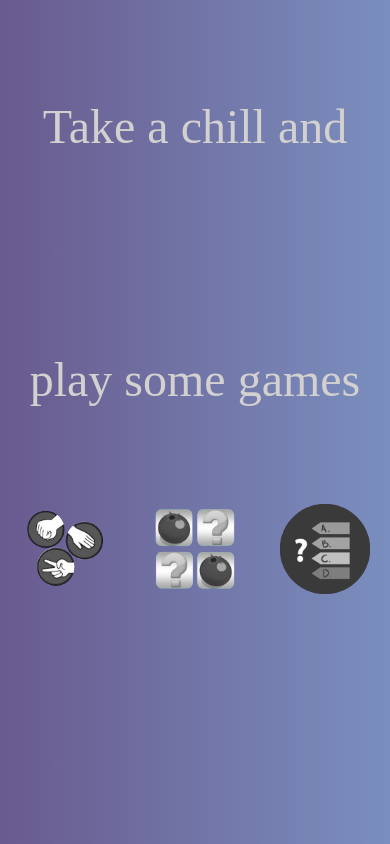
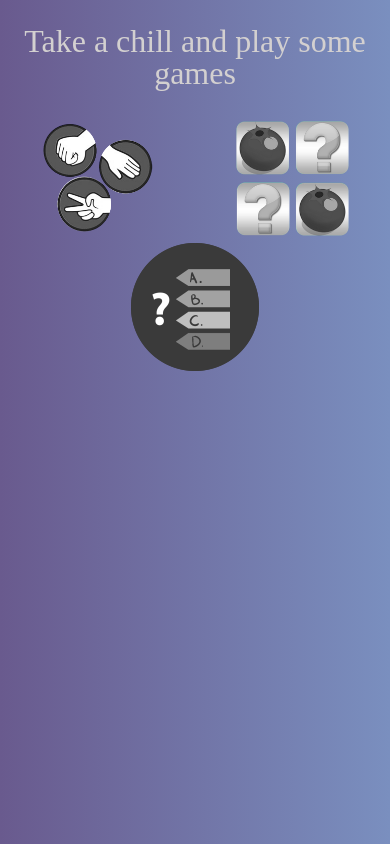
Before and after one commit to dulko-dev/RockPaper, a React app: page / in a window 390 px wide. Built offline with nearby package versions, Linux system fonts and the light colour scheme.

Commit message:
rwd for main page

```diff
--- a/src/components/App.js
+++ b/src/components/App.js
@@ -1,22 +1,22 @@
 import React from "react";
 import { Link } from "react-router-dom";
-import spock from "../assets/bg/rockPaper-bg.png";
-import simpsons from "../assets/bg/memory-bg.png";
+import rockPaper from "../assets/bg/rockPaper-bg.png";
+import memory from "../assets/bg/memory-bg.png";
 import quiz from "../assets/bg/quiz-bg.png";
 
 function App() {
   return (
     <div className="app">
-      <h2 className='app__title'>Take a chill and play some games</h2>
+      <h2 className="app__title">Take a chill and play some games</h2>
       <div className="app__container">
         <Link to="/rock" className="app__rock app__all">
-          <img src={spock} style={{ width: "100%" }} />
+          <img src={rockPaper} alt="rock paper scissors game" />
         </Link>
         <Link to="/memory" className="app__memory app__all">
-          <img src={simpsons} style={{ width: "100%" }} />
+          <img src={memory} alt="memory game" />
         </Link>
         <Link to="/quiz" className="app__quiz app__all">
-          <img src={quiz} style={{ width: "100%" }} />
+          <img src={quiz} alt="quiz game" />
         </Link>
       </div>
     </div>
--- a/src/components/AppContex.js
+++ b/src/components/AppContex.js
@@ -21,7 +21,6 @@ export const AppProvider = (props) => {
         name: [userName, setUserName],
         question: [questions, setQuestions],
         quizResult: [quizScore, setQuizScore],
-
       }}
     >
       {props.children}
--- a/src/components/memory/Cards.js
+++ b/src/components/memory/Cards.js
@@ -44,7 +44,7 @@ function Cards(_, ref) {
       alert(
         `Congratulation, your time is ${minutes.current.innerText} minutes and ${seconds.current.innerText} seconds`
       );
-      window.location.href = window.location.href;
+      window.location.reload();
       return;
     }
   };
--- a/src/components/quiz/QuizSetup.js
+++ b/src/components/quiz/QuizSetup.js
@@ -6,6 +6,7 @@ function QuizSetup() {
   const { name, question } = useContext(AppContext);
   const [userName, setUserName] = name;
   const [hiddentSite, setHiddenSite] = useState(false);
+  // eslint-disable-next-line no-unused-vars
   const [questions, setQuestions] = question;
   const [quizSelect, setQuizSelect] = useState([]);
   const [quizCategory, setQuizCategory] = useState("select");
--- a/src/components/quiz/Test.js
+++ b/src/components/quiz/Test.js
@@ -33,6 +33,7 @@ function Test() {
   useEffect(() => {
     let arrAns = [...questionAnswers, correctAnswer];
     setQuizAnswer(arrAns.sort(() => Math.random() - 0.5));
+    // eslint-disable-next-line react-hooks/exhaustive-deps
   }, [question]);
 
   const changeQuestion = () => {
--- a/src/components/rockPaper/App.js
+++ b/src/components/rockPaper/App.js
@@ -8,9 +8,10 @@ import { AppContext } from "../AppContex";
 function App() {
   const history = useHistory();
   const { scoreBoard, hidden } = useContext(AppContext);
+ /* eslint-disable no-unused-vars */
   const [score, setScore] = scoreBoard;
   const [isHidden, setIsHidden] = hidden;
-
+/* eslint-disable no-unused-vars */
   const backToMain = () => {
     history.push("/");
     setScore({ player: 0, computer: 0 });
--- a/src/components/rockPaper/Game.js
+++ b/src/components/rockPaper/Game.js
@@ -16,6 +16,7 @@ function Game() {
 
   useEffect(() => {
     winner();
+    // eslint-disable-next-line react-hooks/exhaustive-deps
   }, [readyToGo]);
 
   useEffect(() => {
--- a/src/style/_app.scss
+++ b/src/style/_app.scss
@@ -1,4 +1,7 @@
 .app {
+  display: flex;
+  flex-direction: column;
+  align-items: center;
   height: 100vh;
   width: 100vw;
   background: rgb(36, 0, 0);
@@ -10,25 +13,48 @@
   );
   &__title {
     color: $mainColor;
-    line-height: 30vh;
     font-size: 3em;
-    height: 30vh;
-    width: 100%;
+    padding: 100px 0;
+    align-self: center;
     text-align: center;
+    @media (max-width: 515px) {
+      padding: 50px 0;
+      font-size: 2em;
+    }
+    @media (max-width: 431px) {
+      padding: 25px 0;
+    }
+    @media (max-width: 280px) {
+      font-size: 1.5em;
+    }
+    @media (max-width: 235px) {
+      font-size: 1em;
+    }
   }
   &__container {
     max-width: 1400px;
     margin: 0 auto;
     display: flex;
-    height: 70vh;
     justify-content: space-around;
     align-items: center;
+    @media (max-width: 700px) {
+      flex-wrap: wrap;
+    }
     .app__all {
       position: relative;
       flex-basis: 33%;
       overflow: hidden;
       margin: 0 20px;
       flex-grow: 1;
+      @media (max-width: 700px) {
+        flex-grow: 0;
+      }
+      @media (max-width: 235px) {
+        margin-top: 20px;
+      }
+      img {
+        width: 100%;
+      }
       &::before {
         content: "";
         position: absolute;
```
